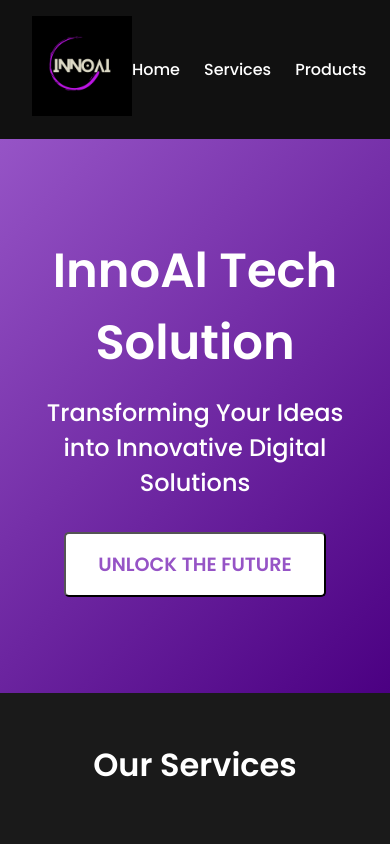
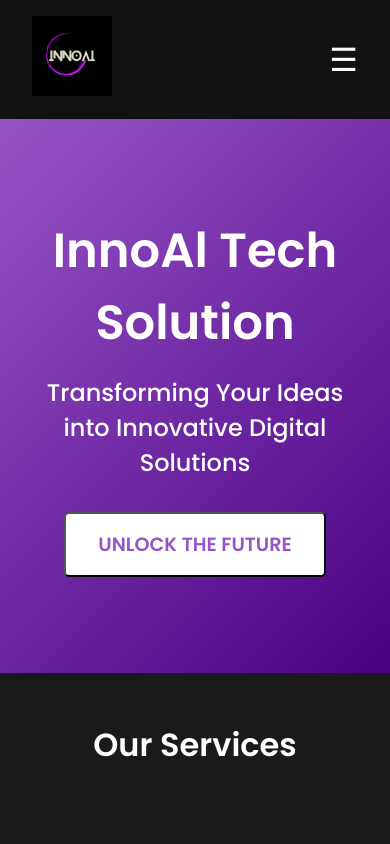
Before and after one commit to innoaitechsolution/innoaitechsolution-website, a React (Create React App) app: page / in a window 390 px wide. Shown: the top 844 px of the page. Built offline with nearby package versions, Linux system fonts and the light colour scheme.

Commit message:
Add responsive hamburger menu for Navbar

```diff
--- a/src/components/Navbar/navbar.css
+++ b/src/components/Navbar/navbar.css
@@ -7,7 +7,14 @@
 }
 
 .logo img {
-  height: 100px;
+  height: 80px;
+}
+
+.hamburger {
+  display: none;
+  font-size: 2rem;
+  color: #fff;
+  cursor: pointer;
 }
 
 .nav-links {
@@ -19,9 +26,35 @@
 .nav-links li a {
   color: #fff;
   text-decoration: none;
-  font-size: 1.0rem;
+  font-size: 1rem;
 }
 
 .nav-links li a:hover {
   color: #6C63FF;
 }
+
+.nav-links.open {
+  display: flex;
+  flex-direction: column;
+  position: absolute;
+  top: 100%;
+  right: 0;
+  background-color: #111;
+  padding: 1rem;
+  border-radius: 8px;
+  box-shadow: 0 4px 6px rgba(0, 0, 0, 0.5);
+}
+
+.nav-links.open li {
+  margin-bottom: 0.5rem;
+}
+
+@media (max-width: 768px) {
+  .nav-links {
+    display: none;
+  }
+
+  .hamburger {
+    display: block;
+  }
+}
--- a/src/components/Navbar/navbar.js
+++ b/src/components/Navbar/navbar.js
@@ -1,9 +1,15 @@
-import React from "react";
+import React, { useState } from "react";
 import { Link } from "react-router-dom";
 import "./navbar.css";
 import logo from "../../assets/logo.png";
 
 const Navbar = () => {
+  const [isOpen, setIsOpen] = useState(false);
+
+  const toggleMenu = () => {
+    setIsOpen(!isOpen);
+  };
+
   return (
     <nav className="navbar">
       <div className="logo">
@@ -11,12 +17,25 @@
           <img src={logo} alt="InnoAl Tech Solution Logo" />
         </Link>
       </div>
-      <ul className="nav-links">
-        <li><Link to="/">Home</Link></li>
-        <li><Link to="/services">Services</Link></li>
-        <li><Link to="/products">Products</Link></li>
-        <li><Link to="/blog">Blog</Link></li>
-        <li><Link to="/contact">Contact</Link></li>
+      <div className="hamburger" onClick={toggleMenu}>
+        ☰
+      </div>
+      <ul className={`nav-links ${isOpen ? "open" : ""}`}>
+        <li>
+          <Link to="/" onClick={() => setIsOpen(false)}>Home</Link>
+        </li>
+        <li>
+          <Link to="/services" onClick={() => setIsOpen(false)}>Services</Link>
+        </li>
+        <li>
+          <Link to="/products" onClick={() => setIsOpen(false)}>Products</Link>
+        </li>
+        <li>
+          <Link to="/blog" onClick={() => setIsOpen(false)}>Blog</Link>
+        </li>
+        <li>
+          <Link to="/contact" onClick={() => setIsOpen(false)}>Contact</Link>
+        </li>
       </ul>
     </nav>
   );
```
